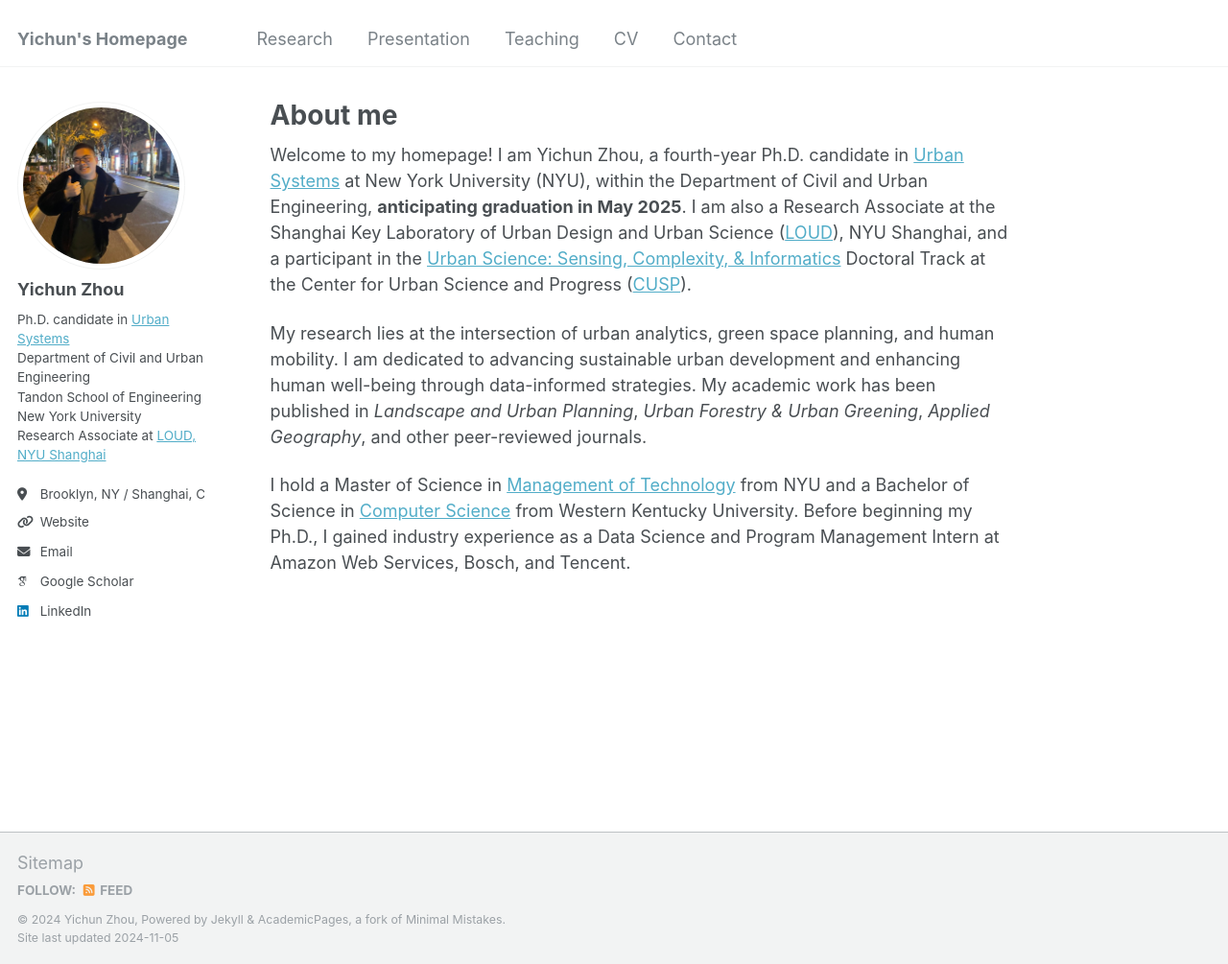
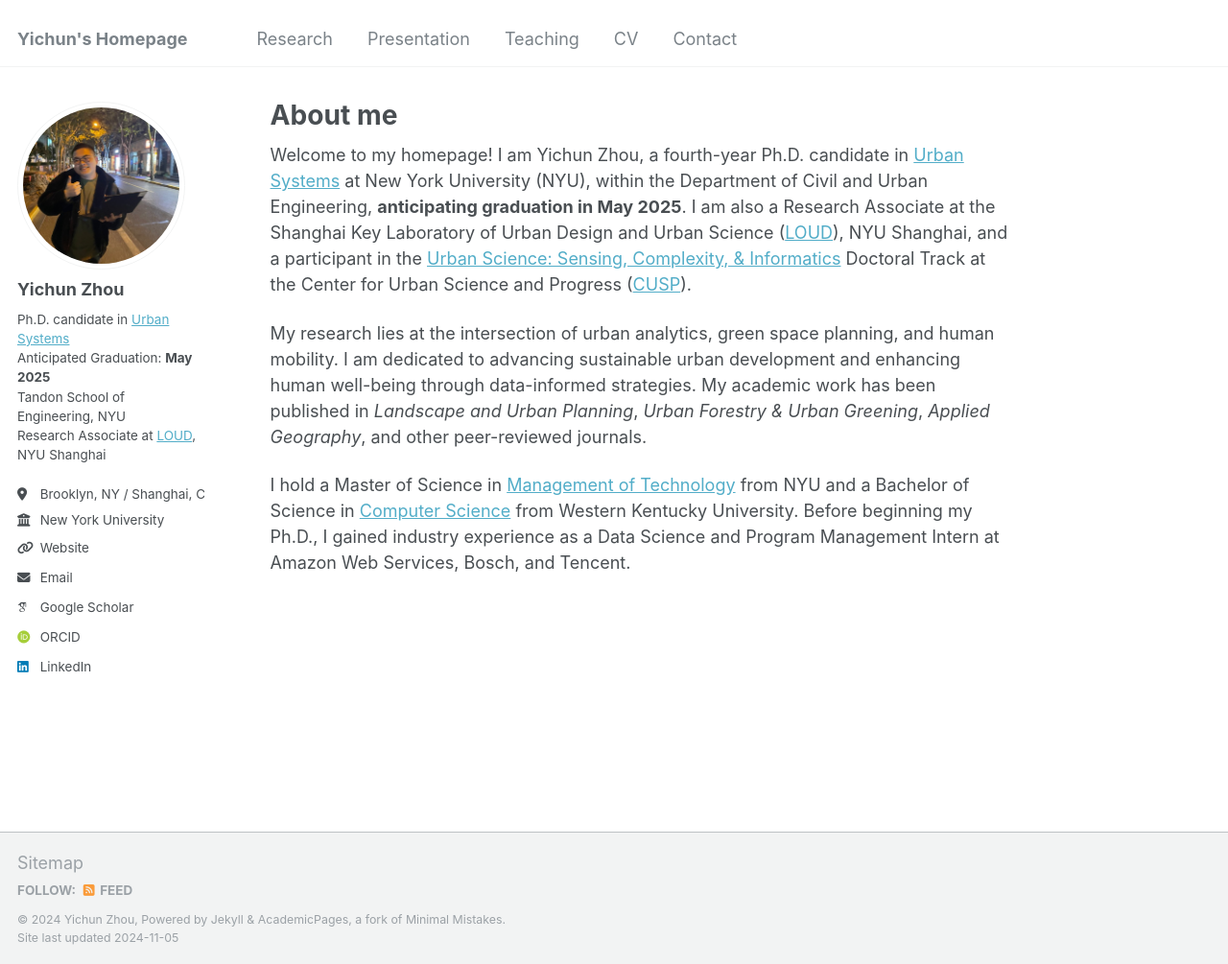
Before and after one commit to yichunzhou12/yichunzhou12.github.io, a Jekyll site: the page built from _pages/about.md, in a window 1280 px wide and 1005 px high. Shown: the whole window at 96% size. Built offline with Jekyll 4.4.1, drawn with Linux system fonts in a browser that asks for light colours; some web fonts are replaced.

Commit message:
Update _config.yml

```diff
--- a/_config.yml
+++ b/_config.yml
@@ -25,9 +25,9 @@ author:
   name             : "Yichun Zhou"
   pronouns         : # example: "she/her"
   bio              : "Ph.D. candidate in <a href='https://engineering.nyu.edu/academics/programs/urban-systems-phd'>Urban Systems</a>
-  <br>Department of Civil and Urban Engineering<br>Tandon School of Engineering<br>New York University<br>Research Associate at <a href='https://urban.shanghai.nyu.edu/'>LOUD, NYU Shanghai</a>"
+  <br>Anticipated Graduation: <strong>May 2025</strong><br>Tandon School of Engineering, NYU<br>Research Associate at <a href='https://urban.shanghai.nyu.edu/'>LOUD</a>, NYU Shanghai"
   location         : "Brooklyn, NY / Shanghai, China"
-  # employer         : "New York University"
+  employer         : "New York University"
   uri              : "yichunzhou12.github.io"
   email            : "yichun.zhou@nyu.edu"
 
@@ -35,7 +35,7 @@ author:
   arxiv            : # URL - Update with the correct link to your profile
   googlescholar    : "https://scholar.google.com/citations?user=MqOZmF8AAAAJ&hl=en"
   impactstory      : # URL
-  orcid            : # URL
+  orcid            : https://orcid.org/my-orcid?orcid=0009-0000-8497-2277
   semantic         : # URL
   pubmed           : # URL
   researchgate     : # URL
```
